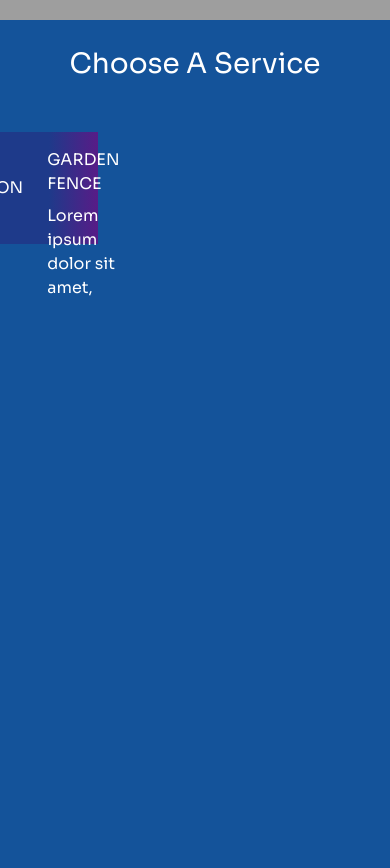
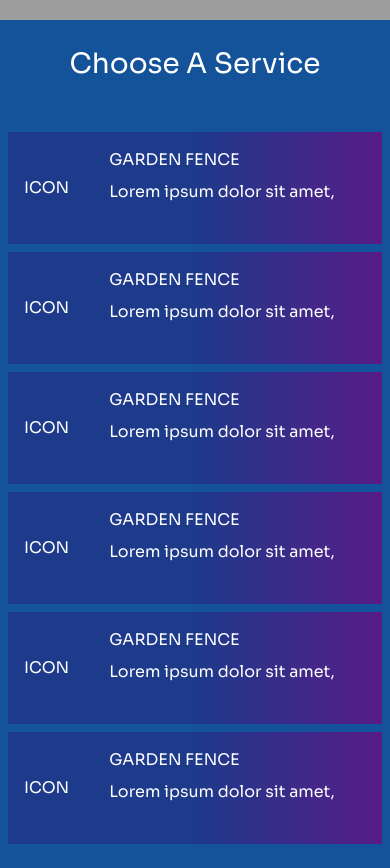
Before and after one commit to GogaImerlishvili/Company_Project, a React (Vite) app: page / in a window 390 px wide. Shown: the part 980-1848 px from the top of the page. Before the commit the page ends 1280 px from the top, so only its background shows below. Built offline with nearby package versions, Linux system fonts and the light colour scheme; grey boxes are pictures that could not be loaded.

Commit message:
finish responsive css

```diff
--- a/src/components/services.jsx
+++ b/src/components/services.jsx
@@ -1,18 +1,22 @@
 import Heading from "./Heading"
+const abc = [1, 2, 3, 4, 5, 6]
 
 const Services = () => {
   return (
     <div className="max-w-screen-xl mx-auto pt-6 pb-6">
       <Heading title="Choose A Service" />
-      <div>
-        <article className="w-1/4 h-28 bg-gradient-to-r from-blue-900 via-blue-900 to-purple-900
-          flex justify-center ">
-          <h1 className="my-auto">ICON</h1>
-          <div className="pl-6">
-            <h2 className="pb-2 pt-4">GARDEN FENCE</h2>
-            <p >Lorem ipsum dolor sit amet, </p>
-          </div>
-        </article>
+      <div className="grid xl:grid-cols-3 sm:grid-cols-2 grid-cols-1 gap-2 xl:gap-4 sm:px-4 px-2">
+        {abc.map((_) => (
+
+          <article className="w-full h-28 bg-gradient-to-r from-blue-900 via-blue-900 to-purple-900
+          flex sm:justify-center ">
+            <h1 className="my-auto min-w-12 pr-4 p-4">ICON</h1>
+            <div className="pl-3 pl-6">
+              <h2 className="pb-1 pb-2 pt-2 pt-4">GARDEN FENCE</h2>
+              <p >Lorem ipsum dolor sit amet, </p>
+            </div>
+          </article>
+        ))}
 
       </div>
     </div>
```
